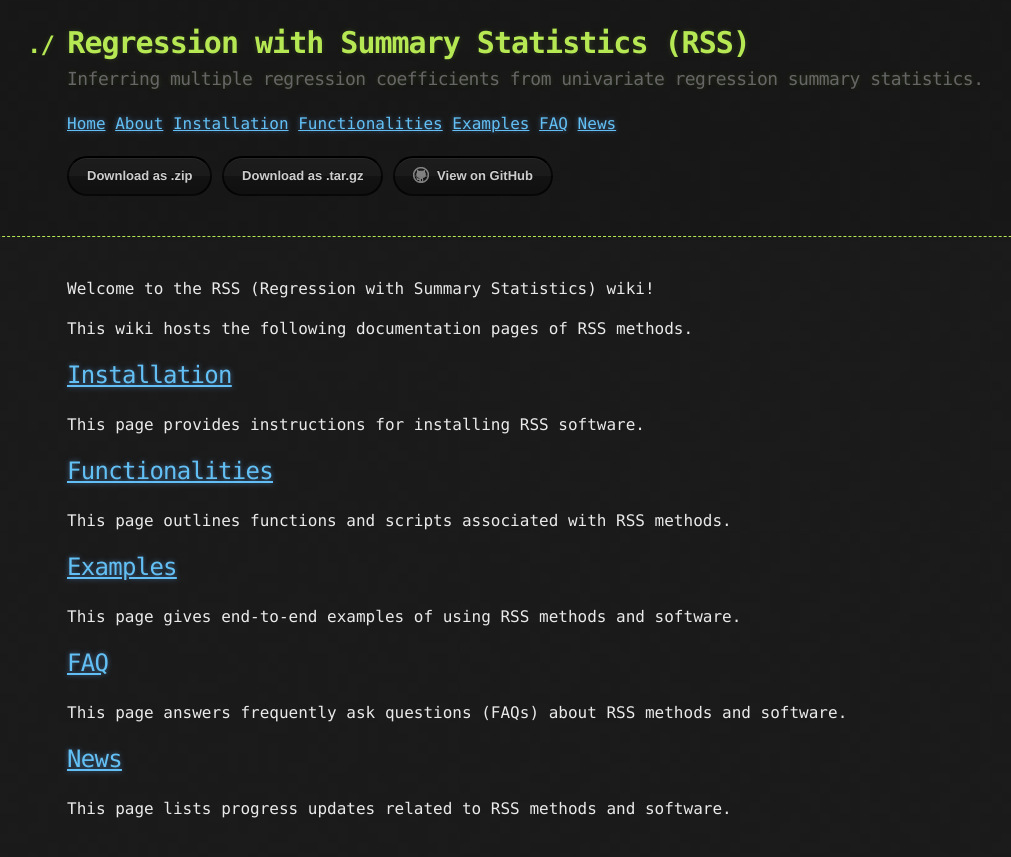
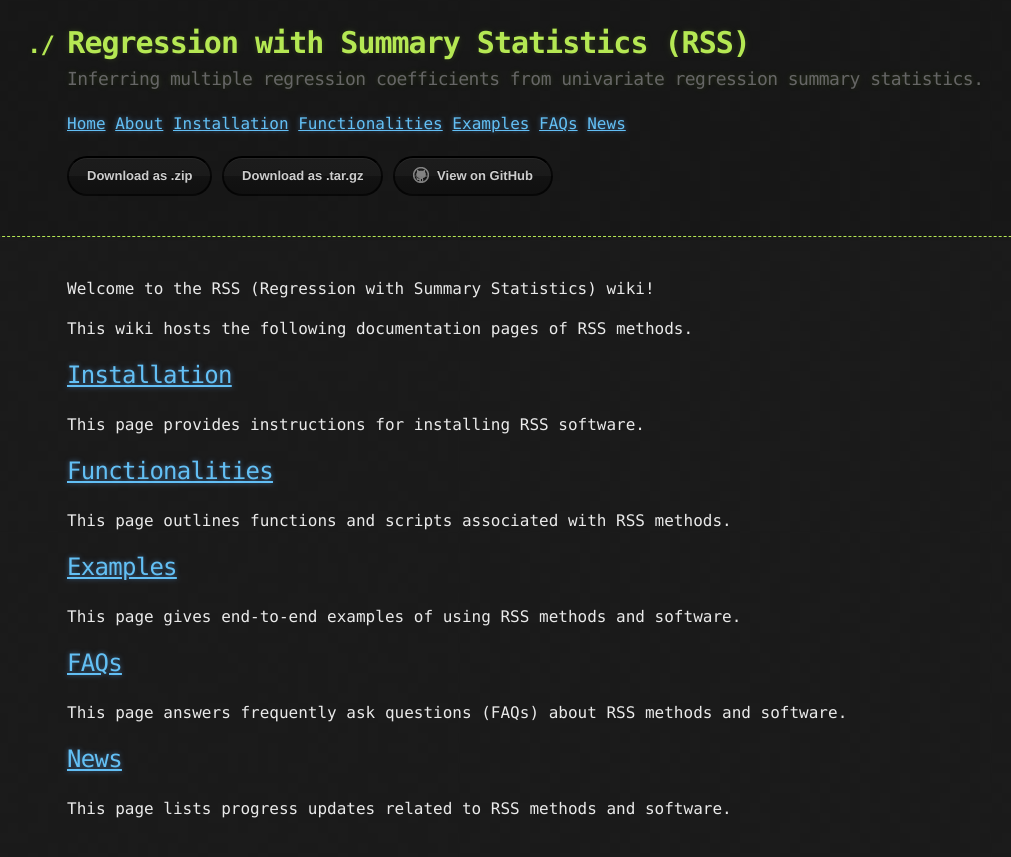
Before and after one commit to stephenslab/rss, a Jekyll site: the page built from docs/index.md, in a window 1280 px wide. Shown: the top 857 px of the page, without its empty margins (73-1084 px from the left). Built offline with Jekyll 4.4.1, drawn with Linux system fonts in a browser that asks for light colours.

Commit message:
minor update wiki homepage

```diff
--- a/docs/_layouts/default.html
+++ b/docs/_layouts/default.html
@@ -22,7 +22,7 @@
           <a href="{{ "Installation" | relative_url }}">Installation</a>
           <a href="{{ "Functionalities" | relative_url }}">Functionalities</a>
           <a href="{{ "Examples" | relative_url }}">Examples</a>
-          <a href="{{ "FAQ" | relative_url }}">FAQ</a>
+          <a href="{{ "FAQ" | relative_url }}">FAQs</a>
           <a href="{{ "News" | relative_url }}">News</a>
     	</section>
 
--- a/docs/index.md
+++ b/docs/index.md
@@ -18,7 +18,7 @@ This page outlines functions and scripts associated with RSS methods.
 
 This page gives end-to-end examples of using RSS methods and software.
 
-## [FAQ](FAQ)
+## [FAQs](FAQ)
 
 This page answers frequently ask questions (FAQs) about RSS methods and software.
 
```
